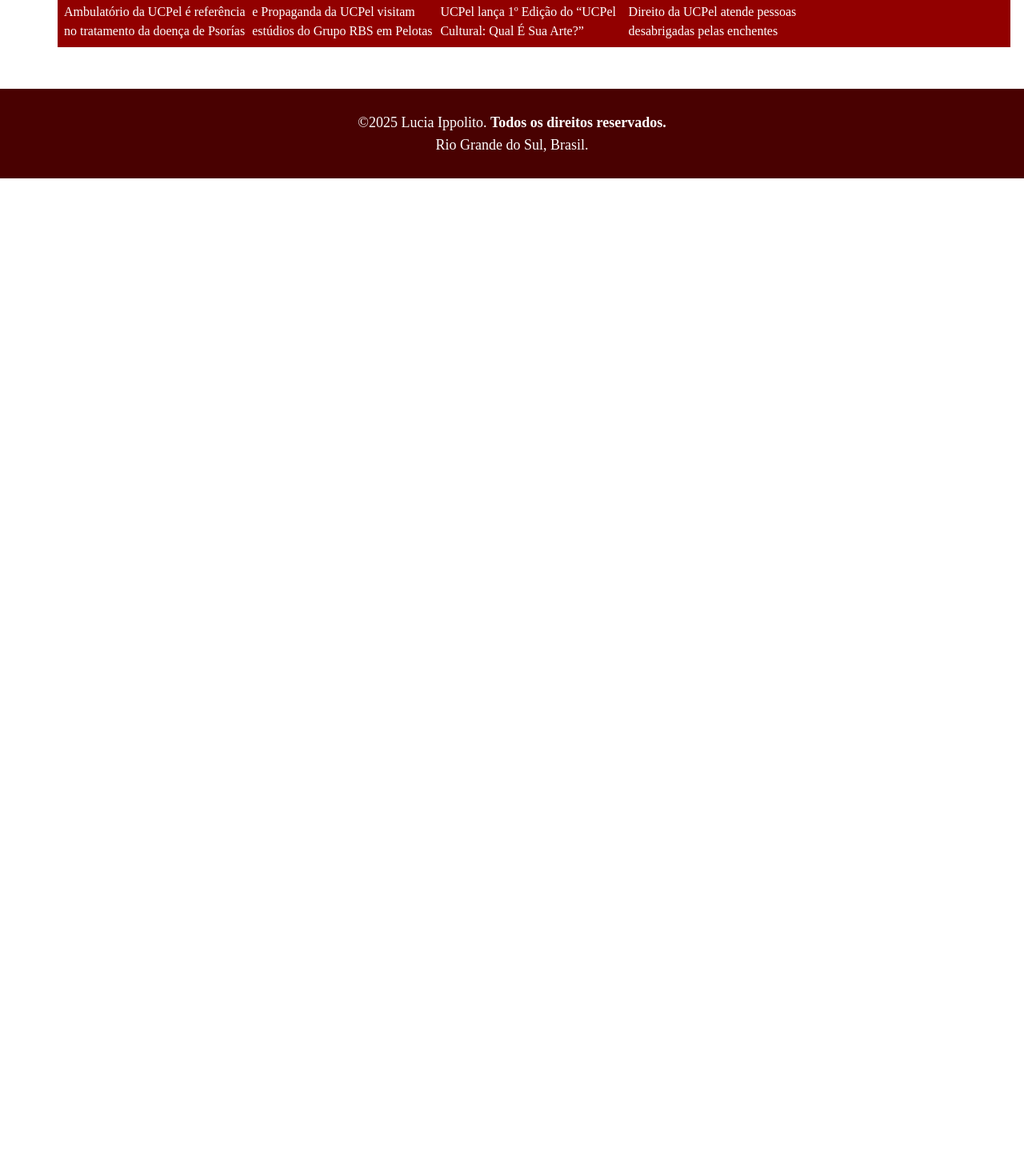
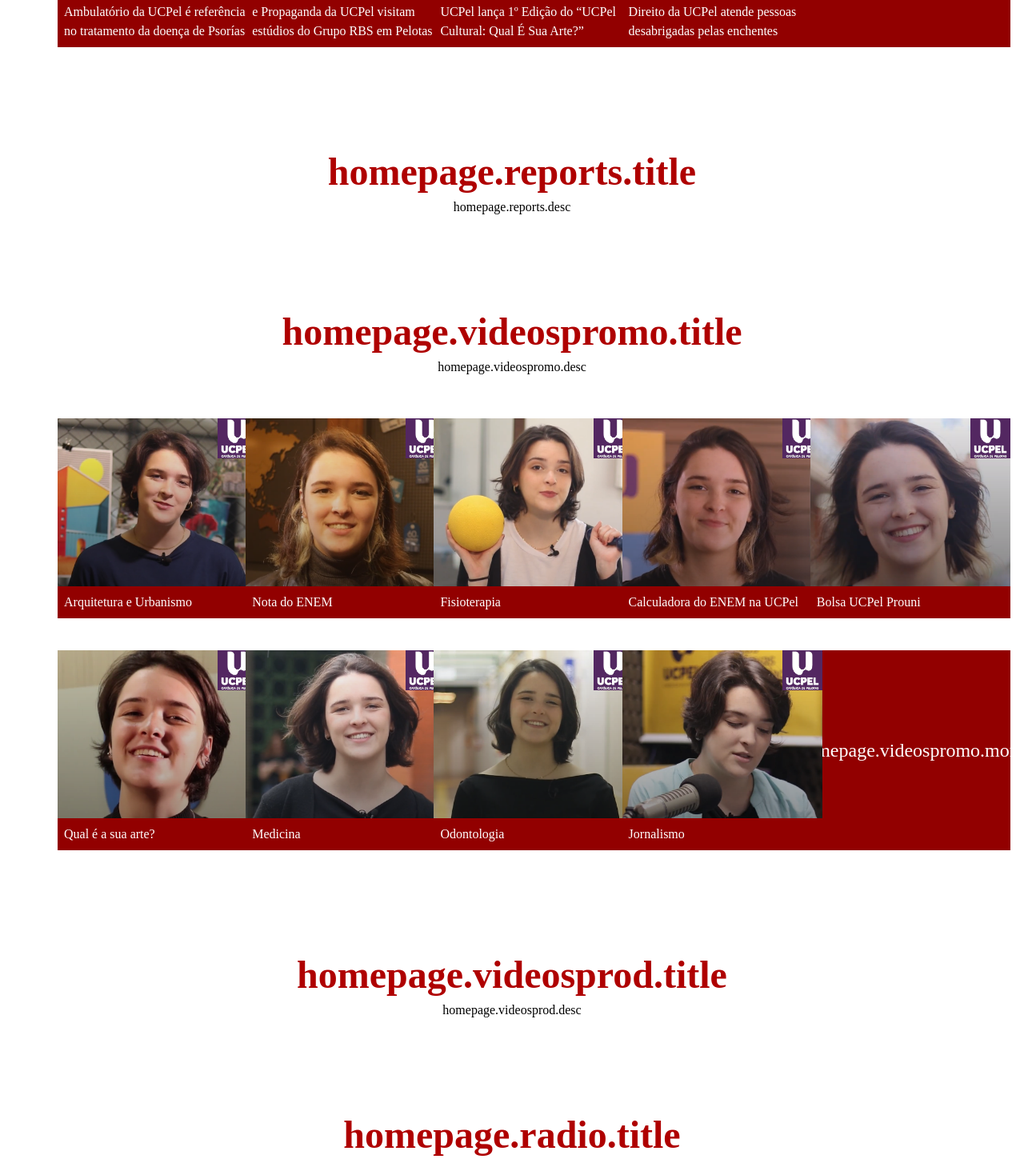
Before and after one commit to gabcasanova/luciaippolito, a React (Vite) app: page /#/ in a window 1280 px wide. Shown: the part 1330-2784 px from the top of the page at 80% size. Before the commit the page ends 1553 px from the top, so only its background shows below. Built offline with nearby package versions, Linux system fonts and the light colour scheme; grey boxes are pictures that could not be loaded; a web font is replaced by a local one.

Commit message:
Added promos to homepage

```diff
--- a/src/pages/Homepage.tsx
+++ b/src/pages/Homepage.tsx
@@ -1,8 +1,10 @@
 import luciaPortrait from "../assets/luciaPortrait.png"
 
+import 'animate.css';
 import { useTranslation } from "react-i18next"
 import Page from "../components/layout/Page"
 import Articles from "../components/hompage/Articles"
+import Promos from "../components/hompage/Promos";
 
 const Homepage = () => {
   const { t } = useTranslation()
@@ -12,12 +14,13 @@
       {/* Homepage introduction section */}
       <div className="m-7 mt-30 flex">
         {/* Lucia Image */}
-        <div>
+        <div className="animate__animated animate__fadeInDown">
           <img className=" w-[300px]" src={luciaPortrait} />
         </div>
 
         {/* Text */}
-        <div className="flex flex-col grow items-center justify-center">
+        <div className="flex flex-col grow items-center justify-center
+                        animate__animated animate__fadeInDown">
           {/* Hello */}
           <p className="mb-5 text-3xl font-bold">{ t("homepage.intro.hello") }</p>
 
@@ -50,6 +53,31 @@
         <p className="mt-2 text-center">{ t("homepage.articles.desc") }</p>
         <Articles />
       </div>
+
+      {/* Reports */}
+      <div className="m-5 mt-30">
+        <h1 className="font-bold text-center text-5xl text-lucia-brighterred " >{ t("homepage.reports.title") }</h1>
+        <p className="mt-2 text-center">{ t("homepage.reports.desc") }</p>
+      </div>
+
+      {/* Promo Videos */}
+      <div className="m-5 mt-30">
+        <h1 className="font-bold text-center text-5xl text-lucia-brighterred " >{ t("homepage.videospromo.title") }</h1>
+        <p className="mt-2 text-center">{ t("homepage.videospromo.desc") }</p>
+        <Promos />
+      </div>
+
+      {/* Produced Videos */}
+      <div className="m-5 mt-30">
+        <h1 className="font-bold text-center text-5xl text-lucia-brighterred " >{ t("homepage.videosprod.title") }</h1>
+        <p className="mt-2 text-center">{ t("homepage.videosprod.desc") }</p>
+      </div>
+
+      {/* Radio */}
+      <div className="m-5 mt-30">
+        <h1 className="font-bold text-center text-5xl text-lucia-brighterred " >{ t("homepage.radio.title") }</h1>
+        <p className="mt-2 text-center">{ t("homepage.radio.desc") }</p>
+      </div>
     </Page>
   )
 }
```
